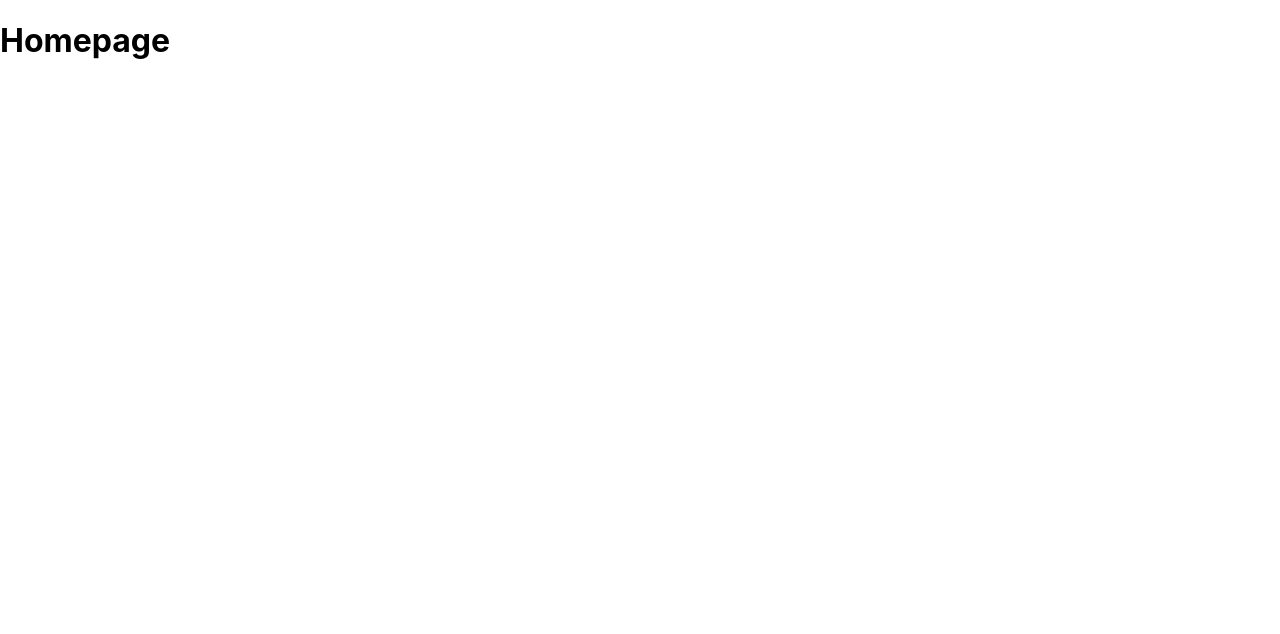
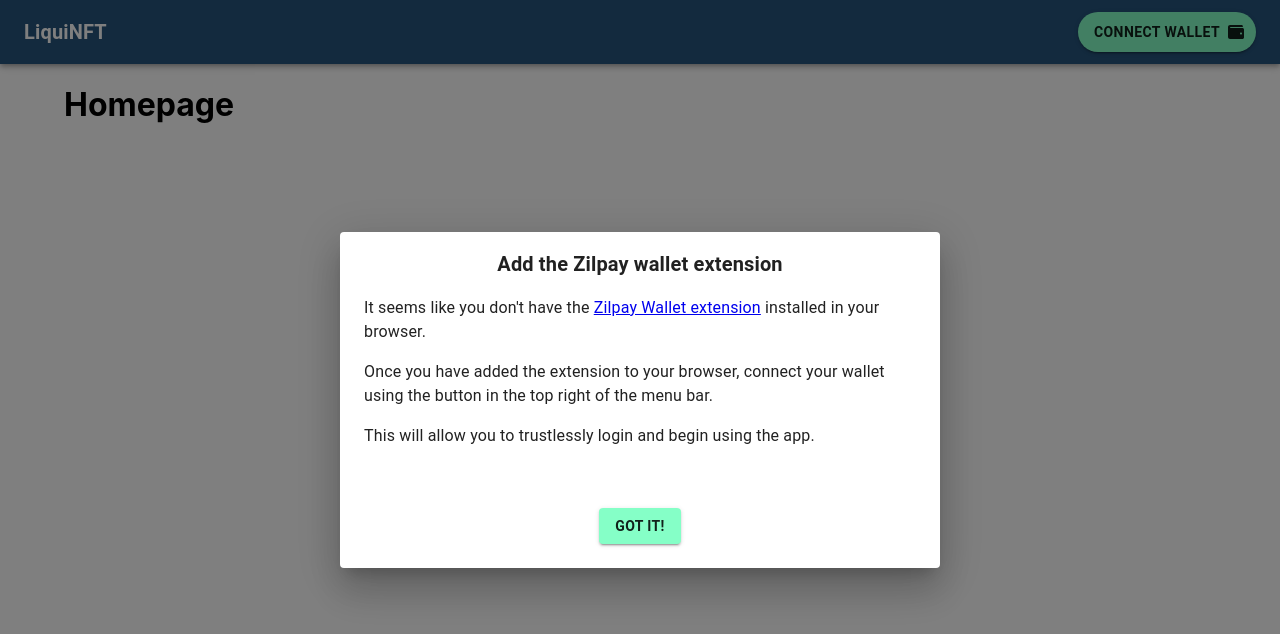
Before and after one commit to joshuanazareth97/liquinft, a React (Create React App) app in the folder client/: page / in a window 1280 px wide. Shown: the top 634 px of the page. Built offline with nearby package versions, Linux system fonts and the light colour scheme.

Commit message:
Wallet related changes

```diff
--- a/client/package.json
+++ b/client/package.json
@@ -18,10 +18,12 @@
     "axios": "^0.26.1",
     "react": "^17.0.2",
     "react-dom": "^17.0.2",
+    "react-error-boundary": "^3.1.4",
     "react-icons": "^4.3.1",
     "react-redux": "^7.2.6",
     "react-router-dom": "^6.2.2",
     "react-scripts": "5.0.0",
+    "react-toastify": "^8.2.0",
     "redux-persist": "^6.0.0",
     "typescript": "^4.6.2",
     "web-vitals": "^2.1.4"
--- a/client/public/index.html
+++ b/client/public/index.html
@@ -5,10 +5,7 @@
     <link rel="icon" href="%PUBLIC_URL%/favicon.ico" />
     <meta name="viewport" content="width=device-width, initial-scale=1" />
     <meta name="theme-color" content="#000000" />
-    <meta
-      name="description"
-      content="Web site created using create-react-app"
-    />
+    <meta name="description" content="An NFT Fractionalization Dahsboard" />
     <link rel="apple-touch-icon" href="%PUBLIC_URL%/logo192.png" />
     <!--
       manifest.json provides metadata used when your web app is installed on a
@@ -24,7 +21,7 @@
       work correctly both with client-side routing and a non-root public URL.
       Learn how to configure a non-root public URL by running `npm run build`.
     -->
-    <title>React App</title>
+    <title>LiquiNFT | NFT Fractionalization</title>
   </head>
   <body>
     <noscript>You need to enable JavaScript to run this app.</noscript>
--- a/client/src/App.tsx
+++ b/client/src/App.tsx
@@ -1,12 +1,17 @@
 import { ThemeProvider } from "@mui/material/styles";
 import ProtectedRoute from "components/ProtectedRoute/ProtectedRoute";
-import React from "react";
+import DefaultLayout from "layouts/DefaultLayout/DefaultLayout";
+import React, { useEffect } from "react";
+import { ErrorBoundary } from "react-error-boundary";
 import { Provider } from "react-redux";
-import { BrowserRouter, Route, Routes } from "react-router-dom";
+import { BrowserRouter, Route, Routes, useNavigate } from "react-router-dom";
 import { routeList } from "routes";
 import { store } from "store";
 import { theme } from "theme";
 import "./App.css";
+import { ToastContainer, toast } from "react-toastify";
+import "react-toastify/dist/ReactToastify.css";
+import ErrorScreen from "pages/ErrorScreen/ErrorScreen";
 
 function App() {
   return (
@@ -22,13 +27,17 @@
   return (
     <BrowserRouter>
       <Routes>
-        {routeList.map(({ Component, ...route }) => {
+        {routeList.map(({ Component, LayoutElement, ...route }) => {
           return (
+            <Route
+              key={route.url}
+              element={LayoutElement ? <LayoutElement /> : <DefaultLayout />}
+            >
               <Route
                 path={route.url}
                 element={
                   route.protected ? (
-                  <ProtectedRoute isAuth={false}>
+                    <ProtectedRoute isAuth={true}>
                       <Component />
                     </ProtectedRoute>
                   ) : (
@@ -36,6 +45,7 @@
                   )
                 }
               />
+            </Route>
           );
         })}
       </Routes>
@@ -43,4 +53,16 @@
   );
 };
 
-export default App;
+export default () => {
+  // const notify = () => toast("Wow so easy!");
+  return (
+    <ErrorBoundary
+      // onError={(error) => console.log(error)}
+      // onError={notify}
+      onReset={() => window.location.replace("/")}
+      FallbackComponent={ErrorScreen}
+    >
+      <App />
+    </ErrorBoundary>
+  );
+};
--- /dev/null
+++ b/client/src/layouts/AppLayout/AppLayout.tsx
@@ -0,0 +1,13 @@
+import DefaultLayout from "layouts/DefaultLayout/DefaultLayout";
+import React from "react";
+import { Outlet } from "react-router-dom";
+
+type Props = {
+  children?: React.ReactNode;
+};
+
+const AppLayout = ({ children }: Props) => {
+  return <DefaultLayout>{children ?? <Outlet />}</DefaultLayout>;
+};
+
+export default AppLayout;
--- /dev/null
+++ b/client/src/layouts/DefaultLayout/DefaultLayout.tsx
@@ -0,0 +1,105 @@
+import {
+  AppBar,
+  Button,
+  Container,
+  Dialog,
+  DialogActions,
+  DialogContent,
+  DialogTitle,
+  Toolbar,
+  Typography,
+} from "@mui/material";
+import React, { useEffect, useState } from "react";
+import { useCallback } from "react";
+import { FaWallet } from "react-icons/fa";
+import { Outlet } from "react-router-dom";
+
+type Props = {
+  children?: React.ReactNode;
+};
+
+const DefaultLayout = ({ children }: Props) => {
+  const [zilpayPresent, setZilpayPresent] = useState(false);
+  const [zilpayObj, setZilpayObj] = useState<any>(null);
+  const [infoOpen, setInfoOpen] = useState(false);
+
+  useEffect(() => {
+    // @ts-ignore
+    const zilpay = window.zilPay;
+    setZilpayObj(zilpay);
+    // setZilpayPresent(!zilpay);
+    setZilpayPresent(!!zilpay);
+  }, []);
+
+  useEffect(() => {
+    setInfoOpen(!zilpayPresent);
+  }, [zilpayPresent, setInfoOpen]);
+
+  const handleWalletConnect = useCallback(async () => {
+    if (!zilpayPresent) {
+      return setInfoOpen(true);
+    }
+    // const conn = await zilpayObj.wallet.connect();
+  }, [zilpayObj, setInfoOpen]);
+
+  return (
+    <>
+      <AppBar color="secondary" position="static">
+        <Toolbar>
+          <Typography
+            fontWeight="bold"
+            variant="h6"
+            component="div"
+            sx={{ flexGrow: 1 }}
+          >
+            LiquiNFT
+          </Typography>
+          <Button
+            sx={{
+              borderRadius: "2rem",
+              padding: "0.5rem 1rem",
+            }}
+            endIcon={<FaWallet size="1rem" />}
+            color="primary"
+            variant="contained"
+            onClick={handleWalletConnect}
+          >
+            Connect Wallet
+          </Button>
+          {/* <IconButton></IconButton> */}
+        </Toolbar>
+      </AppBar>
+      <Container>{children ?? <Outlet />}</Container>
+      <Dialog open={infoOpen}>
+        <DialogTitle>Add the Zilpay wallet extension</DialogTitle>
+        <DialogContent>
+          <Typography mb="1rem">
+            It seems like you don't have the{" "}
+            <a target=" __blank" href="https://zilpay.io/">
+              Zilpay Wallet extension
+            </a>{" "}
+            installed in your browser.
+          </Typography>
+          <Typography mb="1rem">
+            Once you have added the extension to your browser, connect your
+            wallet using the button in the top right of the menu bar.
+          </Typography>
+          <Typography mb="1rem">
+            This will allow you to trustlessly login and begin using the app.
+          </Typography>
+        </DialogContent>
+        <DialogActions>
+          <Button
+            onClick={() => setInfoOpen(false)}
+            variant="contained"
+            color="primary"
+          >
+            Got It!
+          </Button>
+        </DialogActions>
+      </Dialog>
+    </>
+  );
+};
+
+export default DefaultLayout;
--- /dev/null
+++ b/client/src/pages/ErrorScreen/ErrorScreen.tsx
@@ -0,0 +1,25 @@
+import { Box, Button } from "@mui/material";
+import React from "react";
+
+type Props = {};
+
+const ErrorScreen = ({ error, resetErrorBoundary }: any) => {
+  return (
+    <Box
+      sx={{
+        display: "flex",
+        flexDirection: "column",
+        justifyContent: "center",
+        alignItems: "center",
+        width: "100vw",
+        height: "100vh",
+      }}
+    >
+      <Button variant="contained" onClick={resetErrorBoundary}>
+        Try again
+      </Button>
+    </Box>
+  );
+};
+
+export default ErrorScreen;
--- a/client/src/routes/index.tsx
+++ b/client/src/routes/index.tsx
@@ -1,9 +1,11 @@
+import AppLayout from "layouts/AppLayout/AppLayout";
 import Homepage from "pages/Homepage/Homepage";
 
 interface IRoute {
   url: string;
   Component: React.FC;
   protected: Boolean;
+  LayoutElement?: React.FC;
 }
 
 export const routeList: IRoute[] = [
@@ -17,5 +19,6 @@
     url: "/secure",
     Component: Homepage,
     protected: true,
+    LayoutElement: AppLayout,
   },
 ];
--- a/client/src/theme.ts
+++ b/client/src/theme.ts
@@ -6,4 +6,30 @@
     secondary: { main: "#26547C" },
     warning: { main: "#902D41" },
   },
+  components: {
+    MuiButton: {
+      styleOverrides: {
+        root: {
+          fontWeight: "bold",
+        },
+      },
+    },
+    MuiDialogTitle: {
+      styleOverrides: {
+        root: {
+          display: "flex",
+          fontWeight: "bold",
+          justifyContent: "center",
+        },
+      },
+    },
+    MuiDialogActions: {
+      styleOverrides: {
+        root: {
+          padding: "1.5rem",
+          justifyContent: "center",
+        },
+      },
+    },
+  },
 });
```
Also changed, not shown: 1 other file (tests, documents, lock files or other folders). Lines whose indentation alone changed are shown as unchanged.
